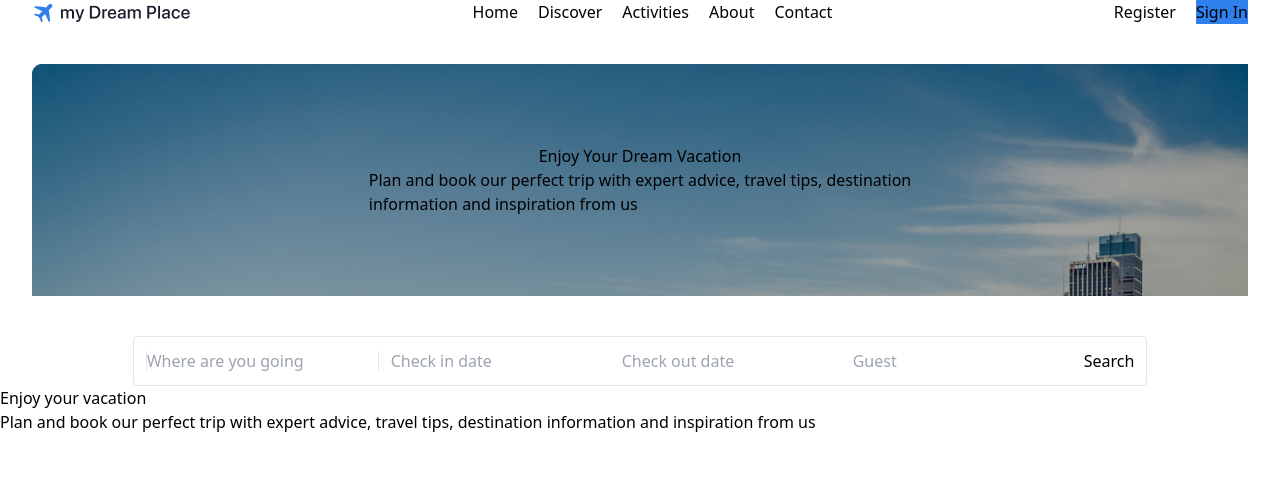
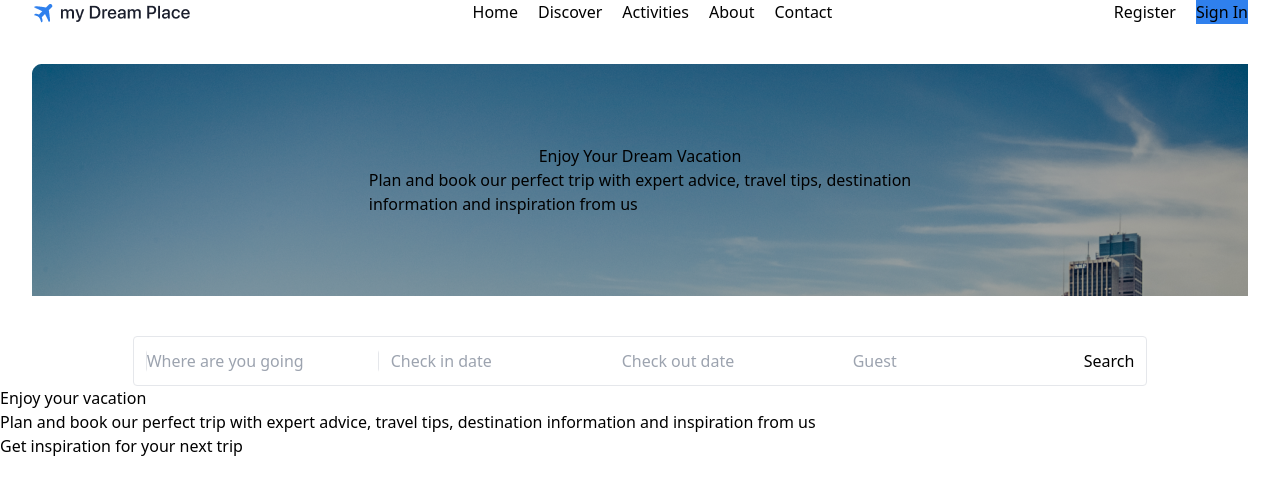
Before and after one commit to Alexandra4373/Dream-Place, a React (Vite) app: page / in a window 1280 px wide. Shown: the top 494 px of the page. Built offline with nearby package versions, Linux system fonts and the light colour scheme.

Commit message:
Update App.jsx

```diff
--- a/src/App.jsx
+++ b/src/App.jsx
@@ -55,11 +55,17 @@ function App() {
           </div>
         </div>
 
-        <p>Enjoy your vacation</p>
-        <p>
-          Plan and book our perfect trip with expert advice, travel tips,
-          destination information and inspiration from us
-        </p>
+        <div className="">
+          <p>Enjoy your vacation</p>
+          <p>
+            Plan and book our perfect trip with expert advice, travel tips,
+            destination information and inspiration from us
+          </p>
+        </div>
+
+        <div className="">
+          <p>Get inspiration for your next trip</p>
+        </div>
       </div>
     </>
   );
```
